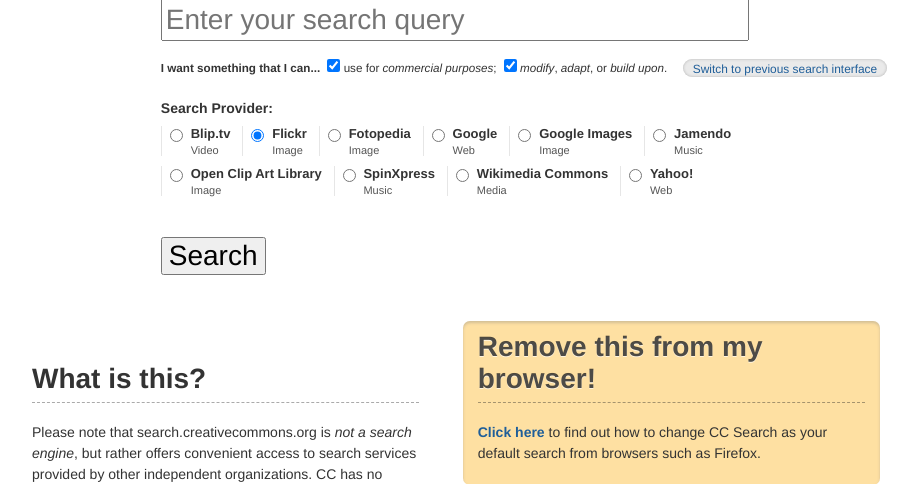
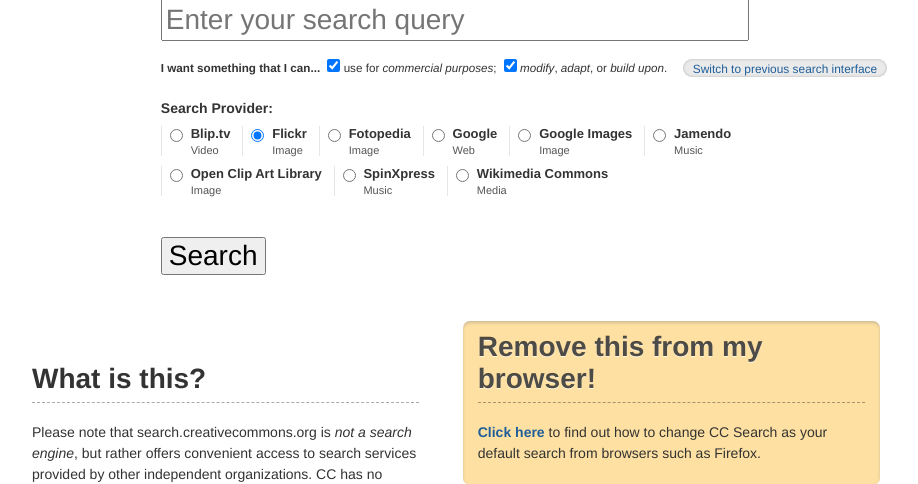
Before and after one commit to creativecommons/search, a PHP site: page /index-i18n.php in a window 1280 px wide. Shown: the part 229-713 px from the top of the page, without its empty margins (190-1108 px from the left). Run offline with PHP 8.4, Linux system fonts and the light colour scheme.

Commit message:
Removed Yahoo from i18n version

```diff
--- a/index-i18n.php
+++ b/index-i18n.php
@@ -98,13 +98,6 @@
             </div>
             <div class="engineDesc"><strong>Wikimedia Commons</strong><br/><?php echo _('Media'); ?></div>
           </label>
-          <label>
-            <div class="engineRadio">
-              <input type="radio" onclick="setEngine(this)" name="engine" value="yahoo"><br/>&nbsp;
-            </div>
-            <div class="engineDesc"><strong>Yahoo!</strong><br/><?php echo _('Web'); ?></div>
-          </label>
-
           <p><br/><input type="submit" id="submit" value="<?php echo _('Search'); ?>" /></p>
     	  </fieldset>
       </form>
```
